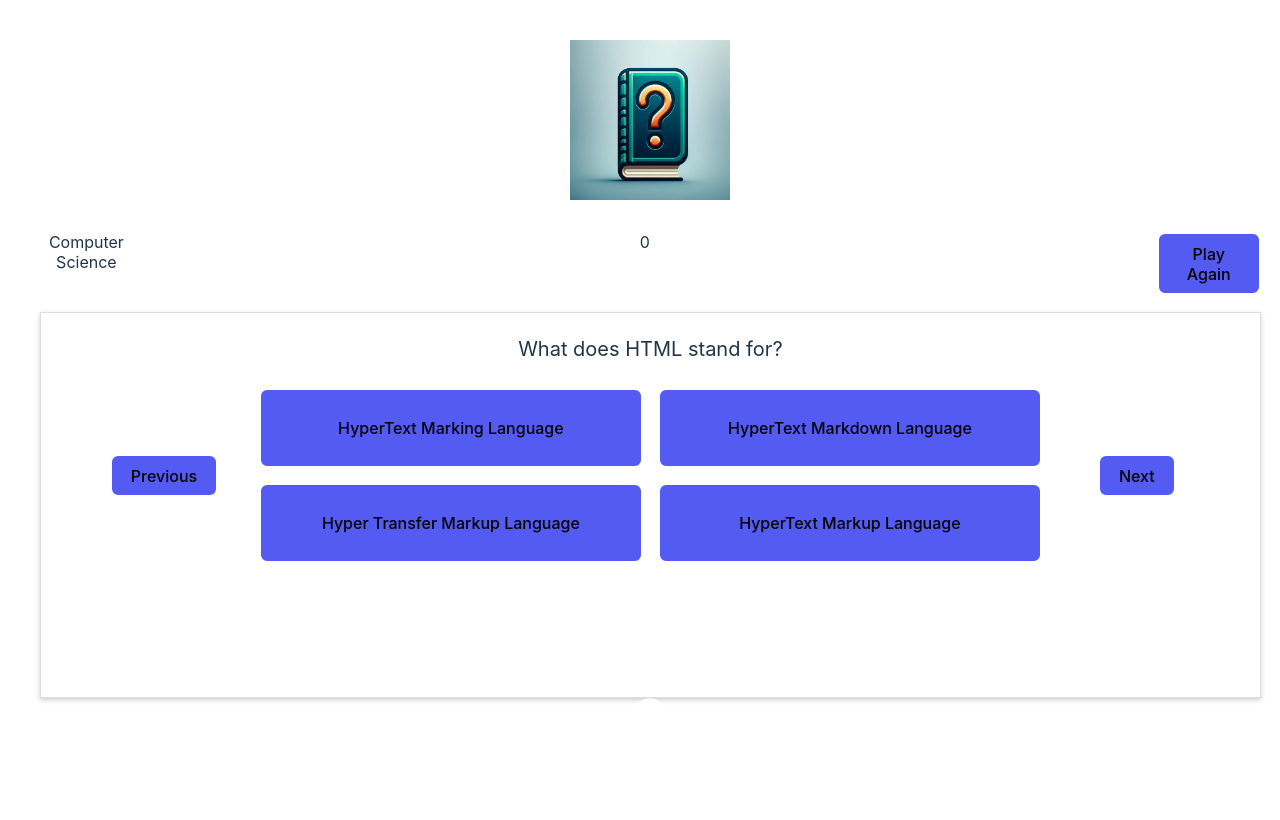
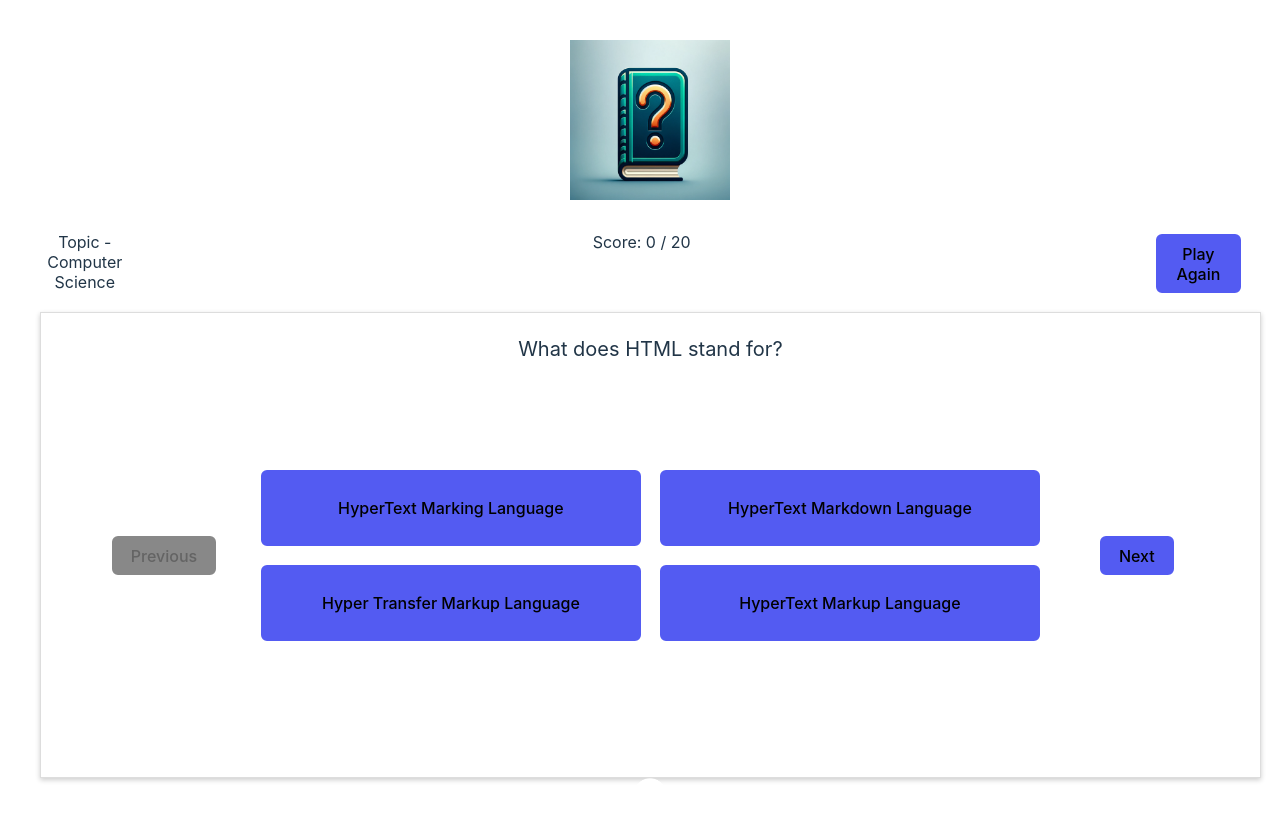
Before and after one commit to Withriin/trivia-app, a React (Vite) app: page / in a window 1280 px wide. Shown: the top 820 px of the page. Built offline with nearby package versions, Linux system fonts and the light colour scheme.

Commit message:
Ready to merge, any major style changes will be applied in phase 2

```diff
--- a/src/components/ui/Button.module.css
+++ b/src/components/ui/Button.module.css
@@ -2,11 +2,6 @@
     background-color: #535bf2;
     border: solid 2px #ffffff;
     width: fit-content;
-}
-
-.playAgain{
-    /*border: solid 2px #ffffff;*/
-    /*width: fit-content;*/
 }
 
 .buttonDisabled{
--- a/src/components/ui/Button.tsx
+++ b/src/components/ui/Button.tsx
@@ -1,7 +1,7 @@
 import styles from "./Button.module.css";
 interface ButtonProps {
     children?: React.ReactNode;
-    variant?: 'default' | 'answer' | 'selectedAnswer' | 'correctAnswer' | 'incorrectAnswer' | 'playAgain';
+    variant?: 'default' | 'answer' | 'correctAnswer' | 'incorrectAnswer';
     onClick?: (event: React.MouseEvent) => void;
     isDisabled? : boolean;
 }
--- a/src/components/ui/Card.module.css
+++ b/src/components/ui/Card.module.css
@@ -13,11 +13,10 @@
     display: grid;
     grid-template-columns: 15vw 45vw 15vw;
     grid-template-rows: auto;
-    /*align-items: center;*/
-    /*justify-content: center;*/
     gap: 8vw;
     border: solid #ffffff;
     justify-items: center;
+    padding: 5em 0;
 }
 
 
@@ -27,9 +26,3 @@
     align-items: center;
     justify-content: center;
 }
-
-/*.answerBox{*/
-/*    border: solid #535bf2;*/
-/*    padding: 10px;*/
-/*    margin: 50px;*/
-/*}*/
--- a/src/components/ui/Card.tsx
+++ b/src/components/ui/Card.tsx
@@ -14,6 +14,14 @@ const Card = () => {
         strategy?.nextCard();
         setCurrentCard(strategy?.getCard());
     };
+
+    const isFirstCard = () : boolean => {
+        return !currentCard?.prev;
+    }
+
+    const isLastCard = () : boolean => {
+        return !currentCard?.next;
+    }
 
     const handlePrevClick = () => {
         strategy?.prevCard();
@@ -45,13 +53,13 @@ const Card = () => {
                 </div>
                 <div className={styles.answerControlSection}>
                     <div className={styles.controlsLeft}>
-                        <Button onClick={handlePrevClick}>Previous</Button>
+                        <Button onClick={handlePrevClick} isDisabled={isFirstCard()}>Previous</Button>
                     </div>
                     <div className={styles.answerBox}>
                         <DisplayAnswers onAnswerClick={handleAnswerClick} />
                     </div>
                     <div className={styles.controlsRight}>
-                        <Button onClick={handleNextClick}>Next</Button>
+                        <Button onClick={handleNextClick} isDisabled={isLastCard()}>Next</Button>
                     </div>
                 </div>
 
--- a/src/components/ui/ScoreDisplay.tsx
+++ b/src/components/ui/ScoreDisplay.tsx
@@ -5,23 +5,29 @@ import strategyContext from "../../context/StrategyContext.tsx";
 const ScoreDisplay = () => {
     const strategy = useContext(strategyContext);
     const [currentScore, setCurrentScore] = useState(strategy?.getScore());
-
+    const [currentMaxQuestions, setCurrentMaxQuestion] = useState(strategy?.getSize());
 
     useEffect(() => {
         const updateScore = () => {
             setCurrentScore(strategy?.getScore());
         };
 
+        const updateMaxQuestions = () => {
+            setCurrentMaxQuestion(strategy?.getSize());
+        };
+
+        strategy?.addUpdateListener(updateMaxQuestions);
         strategy?.addUpdateListener(updateScore);
 
         return () => {
+            strategy?.removeUpdateListener(updateMaxQuestions);
             strategy?.removeUpdateListener(updateScore);
         };
 
     }, [strategy]);
     return (
         <>
-            <DisplayText>{currentScore}</DisplayText>
+            <DisplayText>Score: {currentScore} / {currentMaxQuestions}</DisplayText>
         </>
     )
 }
--- a/src/components/ui/TopicBar.module.css
+++ b/src/components/ui/TopicBar.module.css
@@ -1,6 +1,5 @@
 .topicBar{
     display: grid;
-    grid-template-columns: auto 80vw auto;
+    grid-template-columns: 7vw 80vw 7vw;
     grid-template-rows: auto;
-    justify-content: center;
 }
--- a/src/components/ui/TopicBar.tsx
+++ b/src/components/ui/TopicBar.tsx
@@ -14,7 +14,7 @@ const TopicBar = () => {
     return (
         <>
             <div className={styles.topicBar}>
-                <DisplayText>Computer Science</DisplayText> <ScoreDisplay /> <Button onClick={handlePlayAgainClick} variant={'playAgain'}>Play Again</Button>
+                <DisplayText>Topic - Computer Science</DisplayText> <ScoreDisplay /> <Button onClick={handlePlayAgainClick} variant={'default'}>Play Again</Button>
             </div>
         </>
     )
--- a/src/features/gameLogic/StrategyComponent.tsx
+++ b/src/features/gameLogic/StrategyComponent.tsx
@@ -96,6 +96,9 @@ export class StrategyComponent{
     getScore(){
         return this.score;
     }
+    getSize(): number{
+        return this.triviaCardLinkedList.size();
+    }
     checkAnswer(answerId: number){
         const currentCard = this.triviaCardLinkedList.getCurrent()?.data as TriviaCard;
         this.triviaCardLinkedList.getCurrent()!.data.isAnswered = true;
--- a/vite.config.ts
+++ b/vite.config.ts
@@ -4,5 +4,8 @@ import react from '@vitejs/plugin-react'
 // https://vitejs.dev/config/
 export default defineConfig({
   plugins: [react()],
-  base:"/trivia-app"
+  base:"/trivia-app",
+  build: {
+    outDir: 'build'
+  }
 })
```
